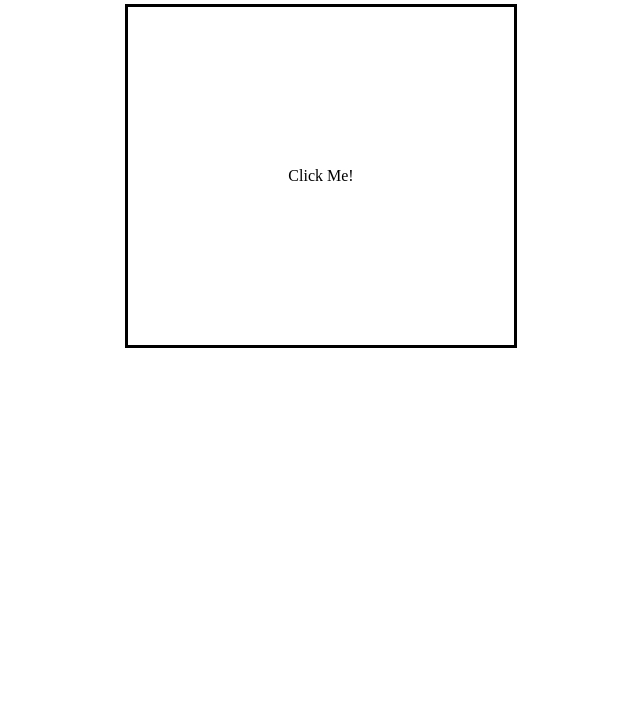
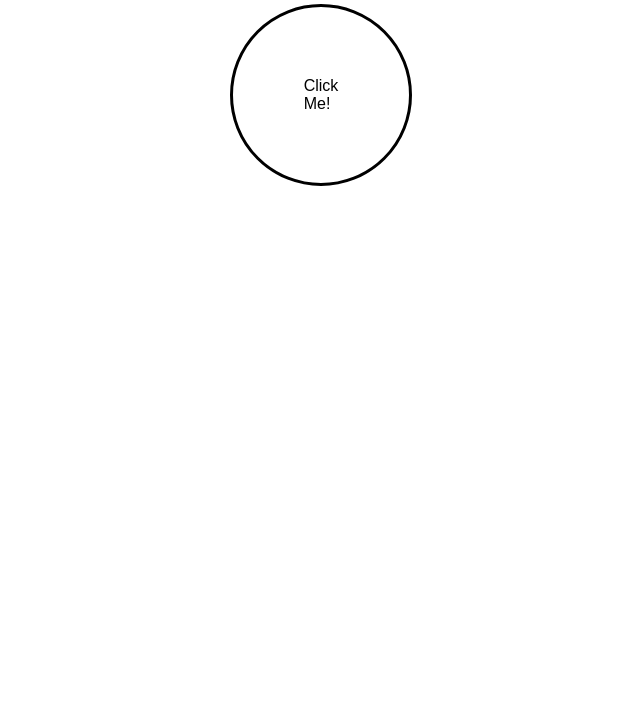
Before and after one commit to MatthewAaronGarza/color-button, a plain HTML site: page index.html in a window 1280 px wide. Shown: the part 81-800 px from the top of the page, without its empty margins (319-959 px from the left). Drawn offline with Linux system fonts and the light colour scheme.

Commit message:
Add font family san-serif

```diff
--- a/style.css
+++ b/style.css
@@ -1,13 +1,25 @@
-
+* {
+    font-family: Arial, Helvetica, sans-serif;
+}
 
 .content {
     display: flex;
     flex-direction: column;
     align-items: center;
+    /* background-color: aqua; */
 }
 
 #color-button {
     outline: solid black;
-    padding: 10em;
+    padding: 5em;
     user-select: none;
+    height: 1em;
+    width: 1em;
+    border-radius: 50%;
+    display: flex;
+    justify-content: center;
+    align-items: center;
+
+
+
 }
```
